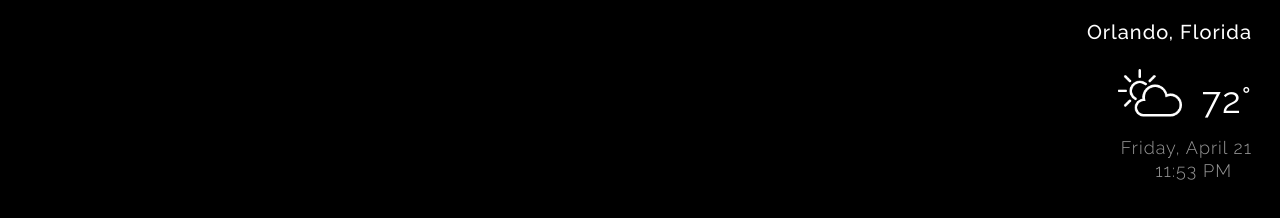
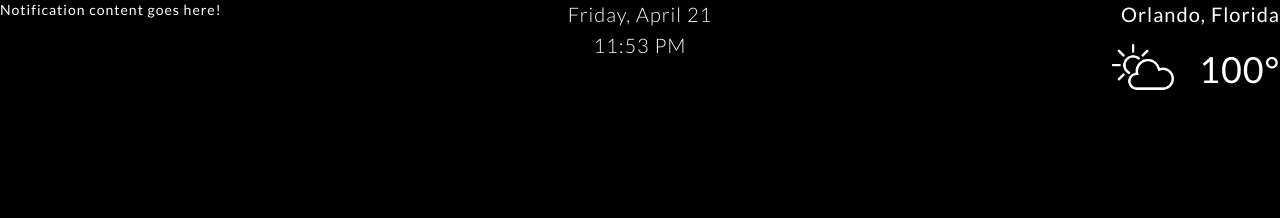
Before and after one commit to luispadron/Magic-Mirror, a plain HTML site: page index.html in a window 1280 px wide. Drawn offline with nearby package versions, Linux system fonts and the light colour scheme; no server answers.

Commit message:
added functionality for getting weather icon automatically, added bootstrap, added icons, fixed styles

```diff
--- /dev/null
+++ b/css/style.css
@@ -0,0 +1,44 @@
+/* Font weights
+   Lato Font
+   300 Light, 400 Normal, 700 Bold
+*/
+
+body {
+  background-color: black;
+  color: white;
+  font-family: 'Lato', sans-serif;
+  letter-spacing: 1px;
+  margin: 0;
+  padding: 0;
+}
+
+/* Style the weather module */
+
+.weather-info {
+  font-size: 20px;
+  font-weight: 400;
+  text-align: right;
+}
+
+#weather-icon {
+  height: 62px;
+  width: 62px;
+  vertical-align: middle;
+}
+.weather-info span {
+  font-size: 36px;
+  margin-left: 20px;
+  vertical-align: middle;
+}
+
+/* Style the date time module */
+
+.date-time-info {
+  text-align: center;
+  font-weight: 300;
+  font-size: 20px;
+}
+
+.date-time-info p {
+  margin-bottom: 2px;
+}
--- a/css/styles.css
+++ /dev/null
@@ -1,66 +0,0 @@
-/* Font weights
-   Raleway Font
-   300 Light, 400 Normal, 500 Medium, 700 Bold
-*/
-
-body {
-  background-color: black;
-  color: white;
-  font-family: 'Raleway', sans-serif;
-  letter-spacing: 1px;
-}
-
-.main-info {
-  text-align: right;
-  margin-right: 20px;
-}
-
-#location {
-  font-size: 20px;
-  font-weight: 500;
-}
-
-#weather-parent {
-  display: flex;
-}
-
-#weather {
-  flex: 1;
-}
-
-#weather-info {
-  text-align: center;
-}
-
-#weather-info span {
-  font-size: 36px;
-  display: inline-block;
-  margin-top: 15px;
-  margin-left: 20px;
-}
-
-#weather-icon {
-  height: 4rem;
-  width: 4rem;
-  text-align: center;
-}
-
-#bottom-main-info {
-  text-align: right;
-}
-
-#date {
-  margin-top: 5px;
-  margin-bottom: 0px;
-  font-weight: 300;
-  opacity: 0.60;
-  font-size: 18px;
-}
-
-#time {
-  margin-top: 2px;
-  margin-right: 20px;
-  font-weight: 300;
-  opacity: 0.60;
-  font-size: 18px;
-}
--- a/index.html
+++ b/index.html
@@ -3,23 +3,28 @@
   <head>
     <meta charset="utf-8">
     <title>Magic Mirror</title>
-    <link rel="stylesheet" href="css/styles.css" media="screen" charset="utf-8">
-     <link href='https://fonts.googleapis.com/css?family=Raleway:300,400,500,700'
-     rel='stylesheet' type='text/css'>
+    <link rel="stylesheet" href="https://maxcdn.bootstrapcdn.com/bootstrap/3.3.6/css/bootstrap.min.css"
+    integrity="sha384-1q8mTJOASx8j1Au+a5WDVnPi2lkFfwwEAa8hDDdjZlpLegxhjVME1fgjWPGmkzs7" crossorigin="anonymous">
+    <link rel="stylesheet" href="css/style.css" media="screen" charset="utf-8">
+    <link href="https://fonts.googleapis.com/css?family=Lato:400,300,700" rel="stylesheet" type="text/css">
   </head>
   <body>
-    <div class="main-info">
-        <p id="location">Orlando, Florida</p>
-        <div id="weather-parent">
-          <div id="weather">
-            <img id="weather-icon" src="assets/PartlyCloudy.png"/>
-          </div>
-          <div id="weather-info">
-            <span>72&deg;</span>
-          </div>
-        </div>
-        <p id="date">Friday, April 21</p>
-        <p id="time">11:53 PM</p>
+    <div class="row">
+      <!-- Notification -->
+      <div class="col-lg-4">
+        Notification content goes here!
+      </div>
+      <!-- Date & Time info -->
+      <div class="col-lg-4 date-time-info">
+        <p>Friday, April 21</p>
+        <p>11:53 PM</p>
+      </div>
+      <!-- Weather info -->
+      <div class="clearfix col-lg-4 weather-info">
+        <p>Orlando, Florida</p>
+        <img id="weather-icon" src="assets/partly-cloudy-day.png"/>
+        <span>100&deg;</span>
+      </div>
     </div>
     <script src="https://ajax.googleapis.com/ajax/libs/jquery/2.2.2/jquery.min.js"></script>
     <script src="js/app.js" charset="utf-8"></script>
--- a/js/app.js
+++ b/js/app.js
@@ -1,14 +1,16 @@
 // Globals
 var forecastURL = '';
 
-// Updates the weather panel with the retrieved
-// Weather information
+// Updates the weather panel with the retrieved weather information
 function updateWeatherInfo(data) {
   console.log('Updating weather info!');
   // Round temp down
   var temp = Math.floor(data.currently.temperature);
   // Set temp
-  $('#weather-info span').text(temp + '°');
+  $('.weather-info span').text(temp + '°');
+  // Set the icon depending on what forecast.io tells us
+  var weatherIcon = 'assets/' + data.currently.icon + '.png';
+  $('#weather-icon').attr('src', weatherIcon);
 }
 
 // Makes a JSONP request to developer.forecast.io,
@@ -24,8 +26,8 @@ function requestForecastData() {
     });
 }
 
-// Grabs API Key from file, so it's not on github
-function getForecastURL() {
+function getForecast() {
+  // Grabs API Key from file, so it's not on github
   $.get('assets/apikey.txt', function(data) {
     // Set appropriate latitude and longitude for location here
     var latitude = '28.521824';
@@ -36,4 +38,5 @@ function getForecastURL() {
   });
 }
 
-getForecastURL();
+// Runs all the weather related operations
+getForecast();
```
Also changed, not shown: assets/clear-day.png (added), assets/clear-night.png (added), assets/fog-night.png (added), assets/fog.png (added), assets/partly-cloudy-day.png (renamed from assets/PartlyCloudy.png), assets/partly-cloudy-night.png (added), assets/rain.png (added), assets/sleet.png (added), assets/snow.png (added), assets/tornado.png (added), assets/wind.png (added), 2 other files.
